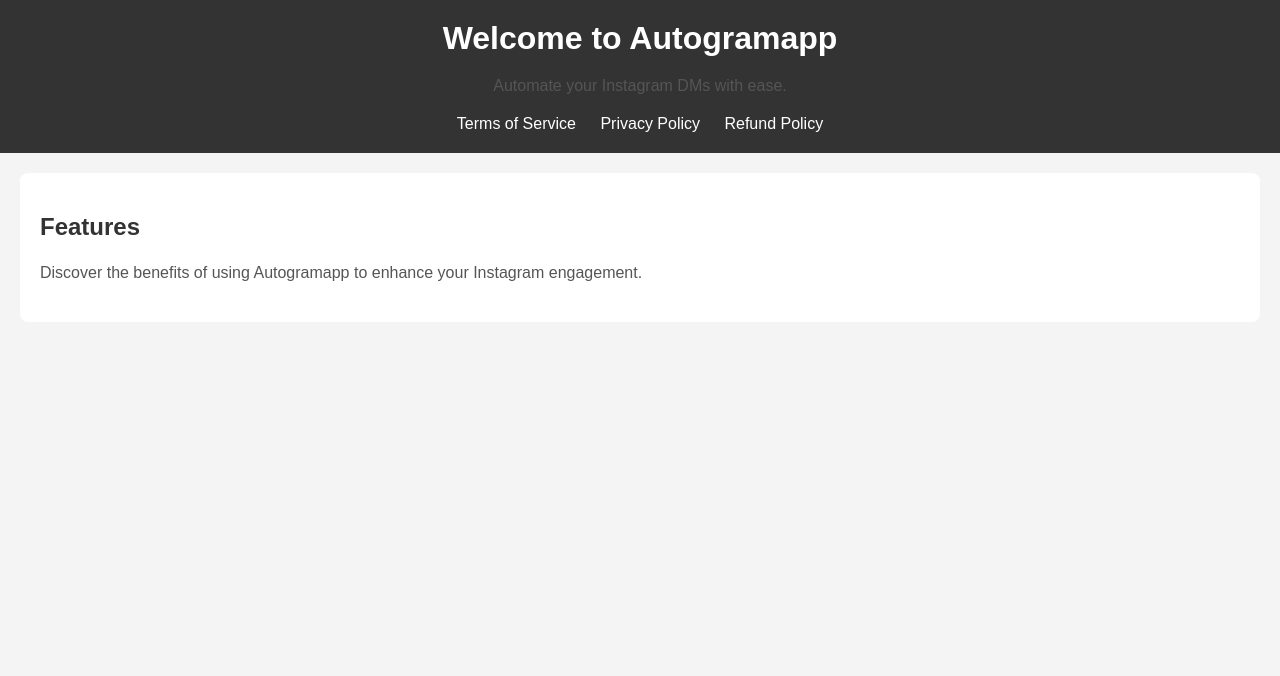
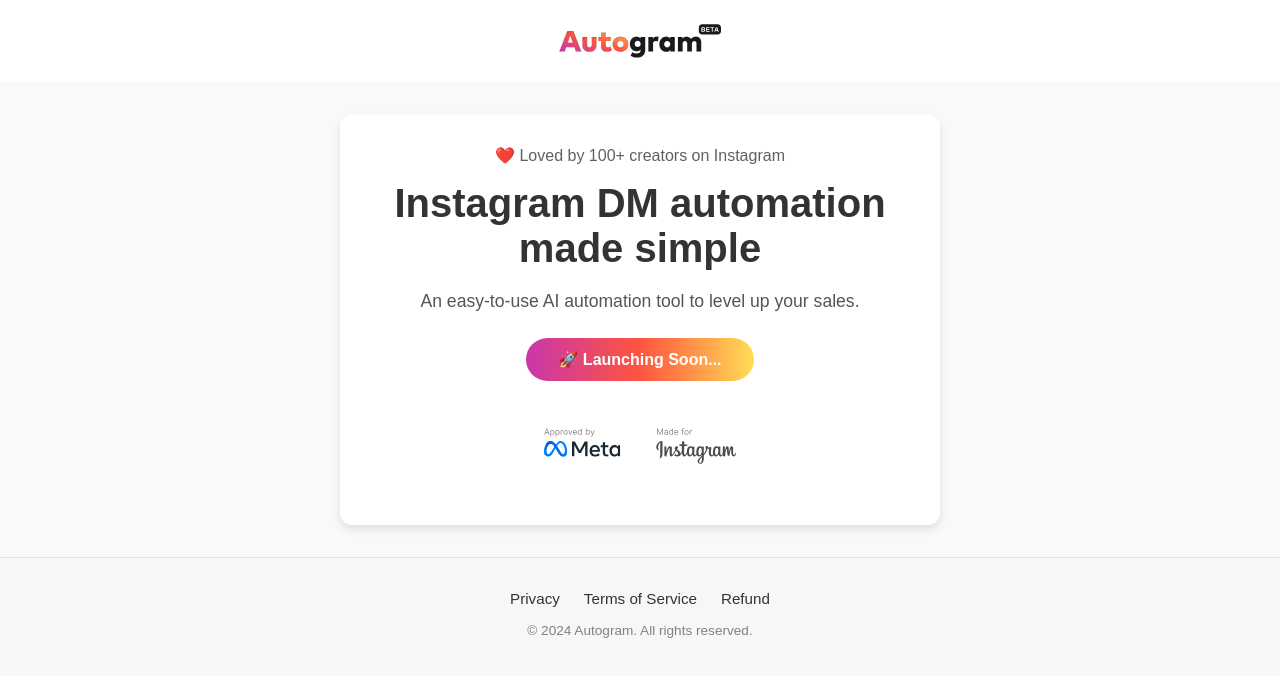
Before and after one commit to kiranbhote/autogram-website, a plain HTML site: page index.html in a window 1280 px wide. Drawn offline with Linux system fonts and the light colour scheme.

Commit message:
landing page

```diff
--- a/css/style.css
+++ b/css/style.css
@@ -1,41 +1,200 @@
 /* style.css */
 
-body {
-    font-family: Arial, sans-serif;
+* {
+    box-sizing: border-box;
     margin: 0;
     padding: 0;
-    background-color: #f4f4f4;
+    font-family: Arial, sans-serif;
+}
+
+body {
+    color: #333;
+    background-color: #f9f9f9;
 }
 
 header {
-    background-color: #333;
-    color: #fff;
-    padding: 20px;
-    text-align: center;
+    display: flex;
+    justify-content: center;
+    padding: 1em;
+    background-color: #fff;
 }
 
-header h1 {
-    margin: 0;
+.logo-container {
+    display: flex;
+    align-items: center;
 }
 
-header a {
-    color: #fff;
-    margin: 0 10px;
-    text-decoration: none;
+.logo {
+    height: 50px;
 }
 
-section {
-    padding: 20px;
-    margin: 20px;
+.hero {
+    text-align: center;
+    padding: 2em;
     background-color: #fff;
-    border-radius: 8px;
+    margin: 2em auto;
+    max-width: 600px;
+    border-radius: 12px;
+    box-shadow: 0 4px 8px rgba(0, 0, 0, 0.1);
 }
 
-h2 {
+.tagline {
+    font-size: 1em;
+    color: #606060;
+    margin-bottom: 1em;
+}
+
+.hero h1 {
+    font-size: 2.5em;
+    margin-bottom: 0.5em;
     color: #333;
 }
 
-p {
+.description {
     color: #555;
-    line-height: 1.6;
+    margin-bottom: 1.5em;
+    font-size: 1.1em;
 }
+
+.cta-buttons {
+    display: flex;
+    justify-content: center;
+    gap: 1em;
+    margin-bottom: 1em;
+}
+
+.cta-button {
+    padding: 0.75em 2em;
+    border-radius: 25px;
+    border: none;
+    font-size: 1em;
+    cursor: pointer;
+    font-weight: bold;
+}
+
+.get-started {
+    background-blend-mode:darken;
+    background: linear-gradient(90deg, #C837AB, #FF543E, #FFDD55);
+    color: #fff;
+}
+
+.demo {
+    background-color: #fff;
+    color: #333;
+    border: 1px solid #333;
+}
+
+.cta-button:hover {
+    opacity: 0.9;
+}
+
+.email-input {
+    width: 80%;
+    padding: 0.75em;
+    margin: 1em 0;
+    border: 1px solid #ddd;
+    border-radius: 25px;
+    font-size: 1em;
+}
+
+.meta-info {
+    display: flex;
+    justify-content: center;
+
+    align-items: center;
+    gap: 1em;
+    margin-top: 1em;
+}
+
+.meta-logo {
+    height: 6rem;
+    width: 12rem;
+}
+
+#features {
+    text-align: center;
+    padding: 2em;
+}
+
+#features h2 {
+    margin-bottom: 1em;
+    font-size: 1.75em;
+}
+
+#features ul {
+    list-style: none;
+    padding: 0;
+}
+
+#features li {
+    padding: 0.5em;
+    font-size: 1.1em;
+}
+
+footer {
+    background-color: #f7f7f7;
+    padding: 2rem 1rem;
+    color: #333;
+    text-align: center;
+    border-top: 1px solid #e0e0e0;
+    position: sticky;
+    bottom: 0;
+}
+.footer-nav {
+    display: flex;
+    gap: 1.5rem;
+    flex-wrap: wrap;
+}
+
+.footer-nav a {
+    color: #333;
+    text-decoration: none;
+    font-size: 0.95rem;
+    font-weight: 500;
+    transition: color 0.3s;
+}
+
+.footer-nav a:hover {
+    color: #adadad;
+}
+
+.footer-content {
+    display: flex;
+    justify-content: center;
+    align-items: center;
+    max-width: 1000px;
+    margin: 0 auto;
+    flex-wrap: wrap;
+    gap: 1rem;
+}
+
+.footer-bottom {
+    font-size: 0.85rem;
+    margin-top: 1rem;
+    opacity: 0.6;
+}
+
+/* Mobile responsiveness */
+@media (max-width: 600px) {
+    .hero, #features {
+        margin: 1em;
+        padding: 1em;
+    }
+
+    .cta-buttons {
+        flex-direction: column;
+    }
+}
+
+html, body {
+    min-height: 100%;
+}
+
+body {
+    display: flex;
+    flex-direction: column;
+}
+
+main {
+    flex: 1;
+}
--- a/index.html
+++ b/index.html
@@ -3,21 +3,46 @@
 <head>
     <meta charset="UTF-8">
     <meta name="viewport" content="width=device-width, initial-scale=1.0">
-    <title>Autogramapp - Automate Your Instagram DMs</title>
+    <title>Autogram - Automate Your Instagram DMs</title>
     <link rel="stylesheet" href="css/style.css">
 </head>
 <body>
     <header>
-        <h1>Welcome to Autogramapp</h1>
-        <p>Automate your Instagram DMs with ease.</p>
-        <a href="terms.html">Terms of Service</a>
-        <a href="policy.html">Privacy Policy</a>
-        <a href="refund.html">Refund Policy</a>
+        <div class="logo-container">
+            <img src="images/Autogram-Logo.svg" alt="Autogram Logo" class="logo">
+        </div>
     </header>
-    <section id="features">
-        <h2>Features</h2>
-        <p>Discover the benefits of using Autogramapp to enhance your Instagram engagement.</p>
-        <!-- Add feature descriptions here -->
-    </section>
+
+    <main>
+        <section class="hero">
+            <p class="tagline">❤️ Loved by 100+ creators on Instagram</p>
+            <h1>Instagram DM automation made simple</h1>
+            <p class="description">An easy-to-use AI automation tool to level up your sales.</p>
+
+            <div class="cta-buttons">
+                <button class="cta-button get-started">🚀 Launching Soon...</button>
+            </div>
+
+            <div class="meta-info">
+                <img src="images/meta.svg" alt="Approved by Meta" class="meta-logo">
+            </div>
+        </section>
+
+    </main>
+
+    <footer>
+            <div class="footer-content">
+
+            <nav class="footer-nav">
+
+                <a href="#">Privacy</a>
+                <a href="#">Terms of Service</a>
+                <a href="#">Refund</a>
+            </nav>
+        </div>
+        <div class="footer-bottom">
+            <p>&copy; 2024 Autogram. All rights reserved.</p>
+        </div>
+    </footer>
 </body>
 </html>
```
Also changed, not shown: images/Autogram-Logo.svg (added), images/meta.svg (added), 2 other files.
